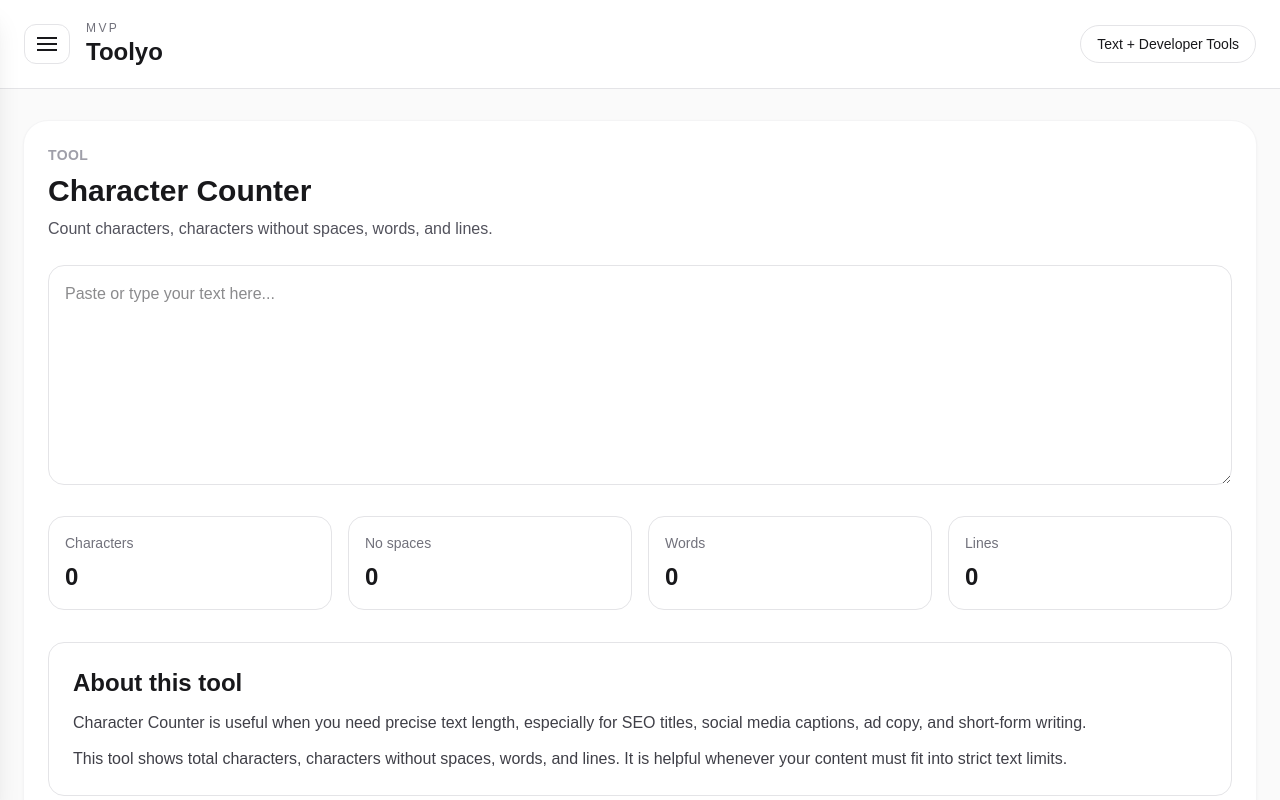
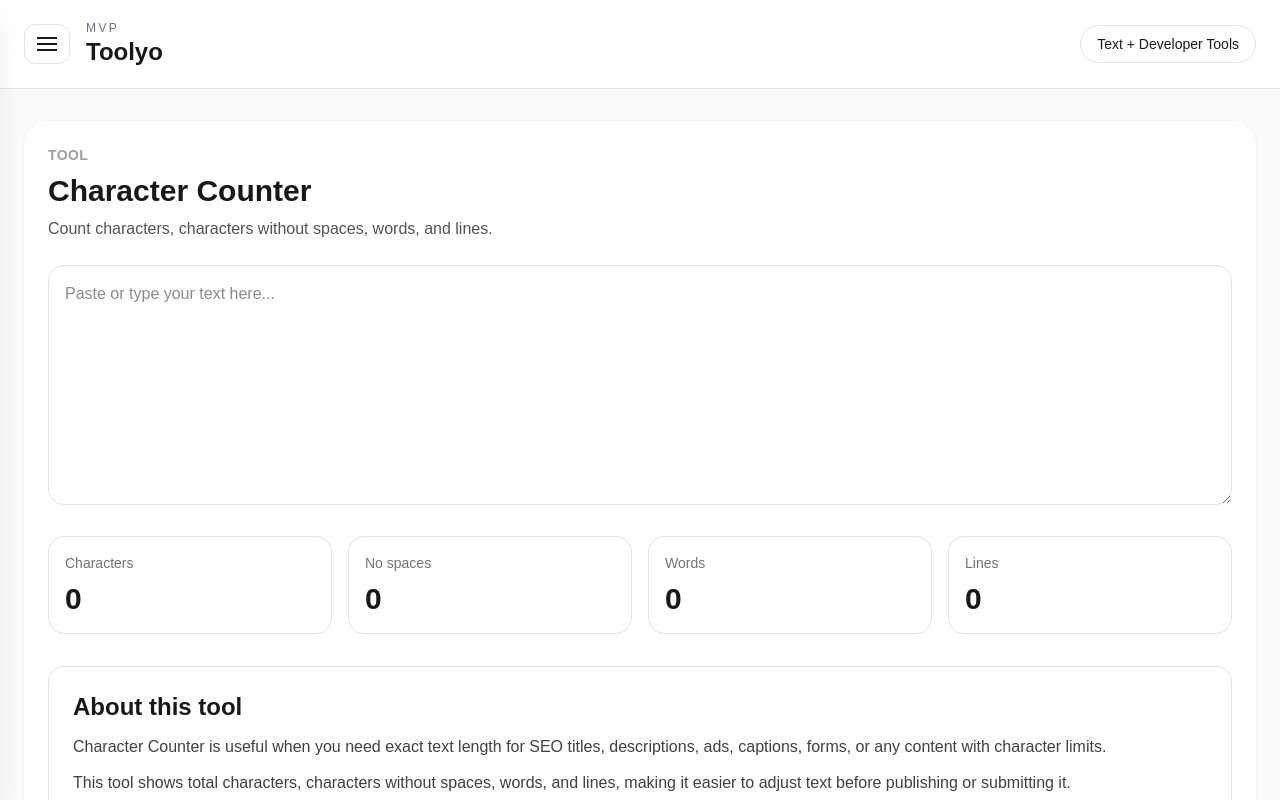
Before and after one commit to Kalluska/Toolyo, a Next.js app: page /tools/character-counter in a window 1280 px wide. Shown: the top 800 px of the page. Built offline with nearby package versions, Linux system fonts and the light colour scheme.

Commit message:
Upgrade 5 key tool pages

```diff
--- a/src/app/tools/character-counter/page.tsx
+++ b/src/app/tools/character-counter/page.tsx
@@ -1,10 +1,11 @@
 "use client";
+
 import { useEffect, useMemo, useState } from "react";
 import ToolLayout from "@/components/tool-layout";
 import { addRecentTool } from "@/lib/recentTools";
 import ToolSeoContent from "@/components/tool-seo-content";
+import ToolFeaturedTools from "@/components/tool-featured-tools";
 import RelatedTools from "@/components/related-tools";
-import ToolFeaturedTools from "@/components/tool-featured-tools";
 
 export default function CharacterCounterPage() {
   useEffect(() => {
@@ -19,13 +20,7 @@ export default function CharacterCounterPage() {
     const charactersNoSpaces = normalized.replace(/\s/g, "").length;
     const words = normalized.trim() ? normalized.trim().split(/\s+/).length : 0;
     const lines = normalized ? normalized.split("\n").length : 0;
-
-    return {
-      characters,
-      charactersNoSpaces,
-      words,
-      lines,
-    };
+    return { characters, charactersNoSpaces, words, lines };
   }, [text]);
 
   return (
@@ -39,55 +34,58 @@ export default function CharacterCounterPage() {
           value={text}
           onChange={(e) => setText(e.target.value)}
           placeholder="Paste or type your text here..."
-          className="min-h-[220px] w-full rounded-2xl border border-zinc-200 p-4 outline-none focus:border-zinc-400"
+          className="min-h-[240px] w-full rounded-2xl border border-zinc-200 p-4 outline-none focus:border-zinc-400"
         />
 
         <div className="grid gap-4 md:grid-cols-2 xl:grid-cols-4">
-          {[
-            ["Characters", stats.characters],
-            ["No spaces", stats.charactersNoSpaces],
-            ["Words", stats.words],
-            ["Lines", stats.lines],
-          ].map(([label, value]) => (
-            <div key={String(label)} className="rounded-2xl border border-zinc-200 p-4">
-              <div className="text-sm text-zinc-500">{label}</div>
-              <div className="mt-2 text-2xl font-bold">{value}</div>
-            </div>
-          ))}
+          <div className="rounded-2xl border border-zinc-200 p-4">
+            <div className="text-sm text-zinc-500">Characters</div>
+            <div className="mt-2 text-3xl font-bold">{stats.characters}</div>
+          </div>
+          <div className="rounded-2xl border border-zinc-200 p-4">
+            <div className="text-sm text-zinc-500">No spaces</div>
+            <div className="mt-2 text-3xl font-bold">{stats.charactersNoSpaces}</div>
+          </div>
+          <div className="rounded-2xl border border-zinc-200 p-4">
+            <div className="text-sm text-zinc-500">Words</div>
+            <div className="mt-2 text-3xl font-bold">{stats.words}</div>
+          </div>
+          <div className="rounded-2xl border border-zinc-200 p-4">
+            <div className="text-sm text-zinc-500">Lines</div>
+            <div className="mt-2 text-3xl font-bold">{stats.lines}</div>
+          </div>
         </div>
       </div>
-
 
       <ToolSeoContent
         title="Character Counter"
         description="Count characters, characters without spaces, words, and lines."
         about={[
-          "Character Counter is useful when you need precise text length, especially for SEO titles, social media captions, ad copy, and short-form writing.",
-          "This tool shows total characters, characters without spaces, words, and lines. It is helpful whenever your content must fit into strict text limits.",
+          "Character Counter is useful when you need exact text length for SEO titles, descriptions, ads, captions, forms, or any content with character limits.",
+          "This tool shows total characters, characters without spaces, words, and lines, making it easier to adjust text before publishing or submitting it.",
         ]}
         steps={[
           "Paste or type your text into the input box.",
-          "Check total character count and the no-spaces count.",
-          "Trim or rewrite the text until it fits your target.",
+          "Review the character totals and no-spaces count.",
+          "Trim or expand the text until it fits your target.",
         ]}
         faq={[
           {
             question: "Why count characters without spaces?",
-            answer: "Some platforms and systems treat spaces differently, so the no-spaces count gives you a stricter text measurement.",
+            answer: "Some platforms and systems treat spaces differently, so the no-spaces number gives you a stricter text measurement.",
           },
           {
-            question: "Is this useful for SEO?",
-            answer: "Yes. Character count is important for titles, meta descriptions, and snippet optimization.",
+            question: "Is this useful for SEO work?",
+            answer: "Yes. Character count matters for titles, descriptions, and snippet optimization.",
           },
           {
-            question: "Does the tool update live?",
-            answer: "Yes. Counts update instantly as you type or edit the text.",
+            question: "Can I use this for social media text limits?",
+            answer: "Yes. It is useful for captions, bios, ad copy, and short-form content.",
           },
         ]}
       />
       <ToolFeaturedTools currentSlug="character-counter" />
       <RelatedTools currentSlug="character-counter" />
-
     </ToolLayout>
   );
 }
--- a/src/app/tools/word-counter/page.tsx
+++ b/src/app/tools/word-counter/page.tsx
@@ -1,10 +1,11 @@
 "use client";
+
 import { useEffect, useMemo, useState } from "react";
 import ToolLayout from "@/components/tool-layout";
 import { addRecentTool } from "@/lib/recentTools";
 import ToolSeoContent from "@/components/tool-seo-content";
+import ToolFeaturedTools from "@/components/tool-featured-tools";
 import RelatedTools from "@/components/related-tools";
-import ToolFeaturedTools from "@/components/tool-featured-tools";
 
 export default function WordCounterPage() {
   useEffect(() => {
@@ -23,6 +24,7 @@ export default function WordCounterPage() {
       ? normalized.split(/\n\s*\n/).filter(Boolean).length
       : 0;
     const readingTime = words === 0 ? 0 : Math.ceil(words / 200);
+    const speakingTime = words === 0 ? 0 : Math.ceil(words / 130);
 
     return {
       words,
@@ -31,6 +33,7 @@ export default function WordCounterPage() {
       lines,
       paragraphs,
       readingTime,
+      speakingTime,
     };
   }, [text]);
 
@@ -45,57 +48,70 @@ export default function WordCounterPage() {
           value={text}
           onChange={(e) => setText(e.target.value)}
           placeholder="Paste or type your text here..."
-          className="min-h-[220px] w-full rounded-2xl border border-zinc-200 p-4 outline-none focus:border-zinc-400"
+          className="min-h-[240px] w-full rounded-2xl border border-zinc-200 p-4 outline-none focus:border-zinc-400"
         />
 
-        <div className="grid gap-4 md:grid-cols-3 xl:grid-cols-6">
-          {[
-            ["Words", stats.words],
-            ["Characters", stats.characters],
-            ["No spaces", stats.charactersNoSpaces],
-            ["Lines", stats.lines],
-            ["Paragraphs", stats.paragraphs],
-            ["Read time", stats.readingTime === 0 ? "0 min" : `${stats.readingTime} min`],
-          ].map(([label, value]) => (
-            <div key={String(label)} className="rounded-2xl border border-zinc-200 p-4">
-              <div className="text-sm text-zinc-500">{label}</div>
-              <div className="mt-2 text-2xl font-bold">{value}</div>
-            </div>
-          ))}
+        <div className="grid gap-4 md:grid-cols-2 xl:grid-cols-4">
+          <div className="rounded-2xl border border-zinc-200 p-4">
+            <div className="text-sm text-zinc-500">Words</div>
+            <div className="mt-2 text-3xl font-bold">{stats.words}</div>
+          </div>
+          <div className="rounded-2xl border border-zinc-200 p-4">
+            <div className="text-sm text-zinc-500">Characters</div>
+            <div className="mt-2 text-3xl font-bold">{stats.characters}</div>
+          </div>
+          <div className="rounded-2xl border border-zinc-200 p-4">
+            <div className="text-sm text-zinc-500">No spaces</div>
+            <div className="mt-2 text-3xl font-bold">{stats.charactersNoSpaces}</div>
+          </div>
+          <div className="rounded-2xl border border-zinc-200 p-4">
+            <div className="text-sm text-zinc-500">Lines</div>
+            <div className="mt-2 text-3xl font-bold">{stats.lines}</div>
+          </div>
+          <div className="rounded-2xl border border-zinc-200 p-4">
+            <div className="text-sm text-zinc-500">Paragraphs</div>
+            <div className="mt-2 text-3xl font-bold">{stats.paragraphs}</div>
+          </div>
+          <div className="rounded-2xl border border-zinc-200 p-4">
+            <div className="text-sm text-zinc-500">Reading time</div>
+            <div className="mt-2 text-3xl font-bold">{stats.readingTime} min</div>
+          </div>
+          <div className="rounded-2xl border border-zinc-200 p-4">
+            <div className="text-sm text-zinc-500">Speaking time</div>
+            <div className="mt-2 text-3xl font-bold">{stats.speakingTime} min</div>
+          </div>
         </div>
       </div>
-
 
       <ToolSeoContent
         title="Word Counter"
         description="Count words, characters, lines, paragraphs, and estimated reading time."
         about={[
-          "Word Counter is useful for writing, editing, SEO work, school assignments, and social media copy. It gives you a quick overview of text length without needing external software.",
-          "This tool counts words, characters, characters without spaces, lines, paragraphs, and estimated reading time. It is useful when you need to stay within limits or measure the size of a text block accurately.",
+          "Word Counter helps you measure text length instantly in the browser. It is useful for writing, editing, school assignments, blog posts, social media copy, and SEO content planning.",
+          "This tool calculates words, characters, characters without spaces, lines, paragraphs, reading time, and speaking time, which makes it useful for both content creation and content review.",
         ]}
         steps={[
-          "Paste your text into the input box.",
-          "Review the live counts for words, characters, lines, paragraphs, and reading time.",
-          "Edit the text until it matches your target length.",
+          "Paste or type your text into the input field.",
+          "Review the live numbers for words, characters, lines, paragraphs, reading time, and speaking time.",
+          "Edit the text until it matches your target length or format.",
         ]}
         faq={[
           {
-            question: "What does Word Counter measure?",
-            answer: "It measures words, characters, characters without spaces, lines, paragraphs, and estimated reading time.",
+            question: "Why use a word counter?",
+            answer: "A word counter helps you stay within length limits for articles, essays, descriptions, and other content formats.",
           },
           {
-            question: "Who uses a word counter?",
-            answer: "Students, writers, bloggers, marketers, and SEO professionals often use word counters to control text length.",
+            question: "What is the difference between reading time and speaking time?",
+            answer: "Reading time estimates how long it takes to read the text, while speaking time estimates how long it may take to say it aloud.",
           },
           {
-            question: "Why is reading time useful?",
-            answer: "Reading time helps estimate how long a visitor or reader may spend with your content.",
+            question: "Does the tool update live?",
+            answer: "Yes. Counts update immediately as you type or paste text.",
           },
         ]}
       />
       <ToolFeaturedTools currentSlug="word-counter" />
       <RelatedTools currentSlug="word-counter" />
-
     </ToolLayout>
   );
 }
```
Also changed, not shown: src/app/tools/json-formatter/page.tsx (+31 -12 lines), src/app/tools/password-generator/page.tsx (+27 -1 lines), src/app/tools/slug-generator/page.tsx (+24 -10 lines).
